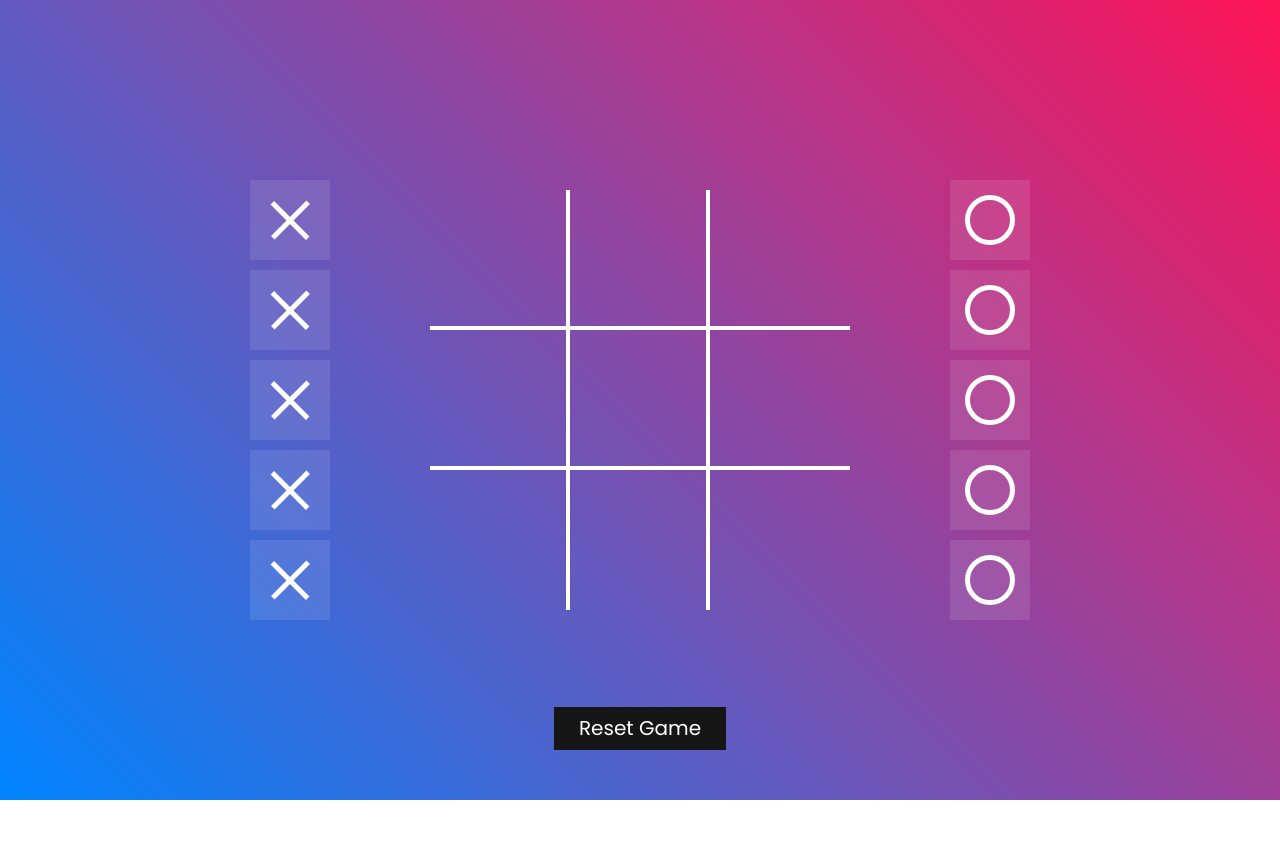
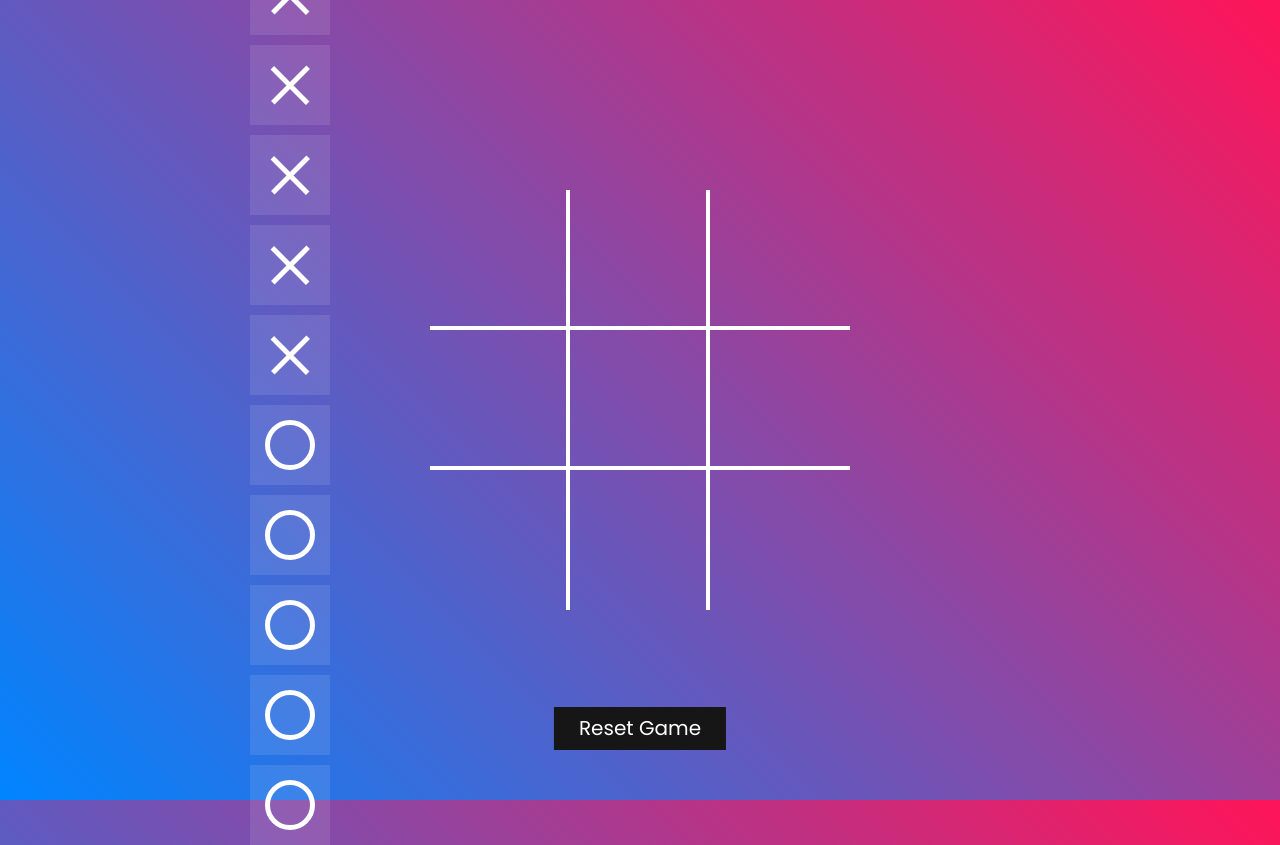
Before and after one commit to MAZINO001/project-5-, a plain HTML site: page index.html in a window 1280 px wide. Both pictures are taken after a click on the button "Reset Game". Before the commit the page ends 800 px from the top, so only its background shows below. Drawn offline with Linux system fonts and the light colour scheme.

Commit message:
update one

```diff
--- a/css/style.css
+++ b/css/style.css
@@ -164,6 +164,6 @@ body {
     outline: none;
     background: #161616;
     color: #fff;
-    font-size: 1.25em;
+    font-size: 20px;
     cursor: pointer;
 }
--- a/main.js
+++ b/main.js
@@ -11,3 +11,24 @@ function drop(event) {
   var data = event.dataTransfer.getData("text");
   event.target.appendChild(document.getElementById(data));
 }
+
+function resetGame() {
+  // Clear the content of each dropbox on the board
+  const dropboxes = document.getElementsByClassName("dropbox");
+  for (let i = 0; i < dropboxes.length; i++) {
+    dropboxes[i].innerHTML = "";
+  }
+
+  // Move the cross and circle elements back to the drag container
+  const dragContainer = document.querySelector(".drag");
+  const dragElements = document.querySelectorAll(".dragbox");
+  dragElements.forEach((element) => {
+    dragContainer.appendChild(element);
+  });
+}
+
+// Get the reset button element
+const resetButton = document.querySelector(".reset");
+
+// Attach the click event listener to the reset button
+resetButton.addEventListener("click", resetGame);
```
